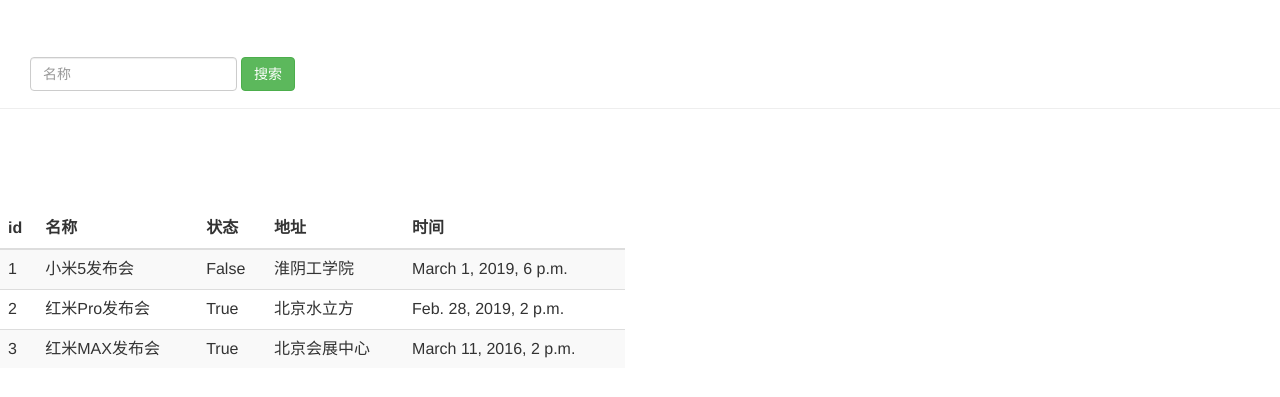
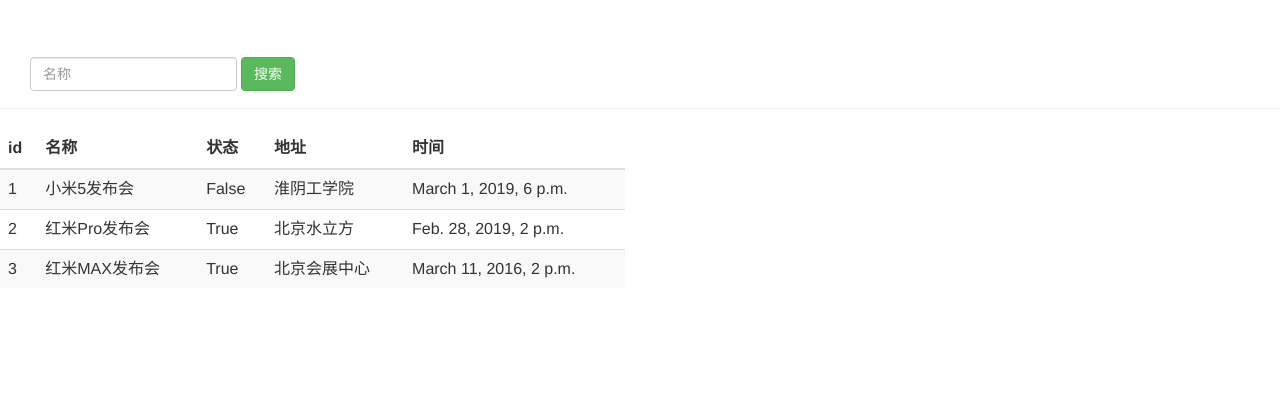
Before and after one commit to zhaiyujiahaokeai/guest, a Django app: page /search_name/ in a window 1280 px wide. Shown: the part 51-448 px from the top of the page. Run offline with Django 3.2, Linux system fonts and the light colour scheme; a user stored in the database is signed in; data comes from the database, SQL or seed files in the repository; some libraries are stand-ins or nearby versions.

Commit message:
缩小发布会搜索和发布会列表之间的距离

```diff
--- a/sign/templates/event_manage.html
+++ b/sign/templates/event_manage.html
@@ -39,7 +39,7 @@
     </div>
 
     <!--发布会列表-->
-    <div class="row" style="padding-top: 80px;">
+    <div class="row">
         <div class="col-md-6">
           <table class="table table-striped">
               <thead>
--- a/sign/templates/guest_manage.html
+++ b/sign/templates/guest_manage.html
@@ -26,6 +26,7 @@
       </div>
     </nav>
 
+
     <!--嘉宾列表 -->
     <div class="row" style="padding-top: 80px;">
         <div class="col-md-6">
```
Also changed, not shown: sign/views.py (line endings or trailing spaces).
